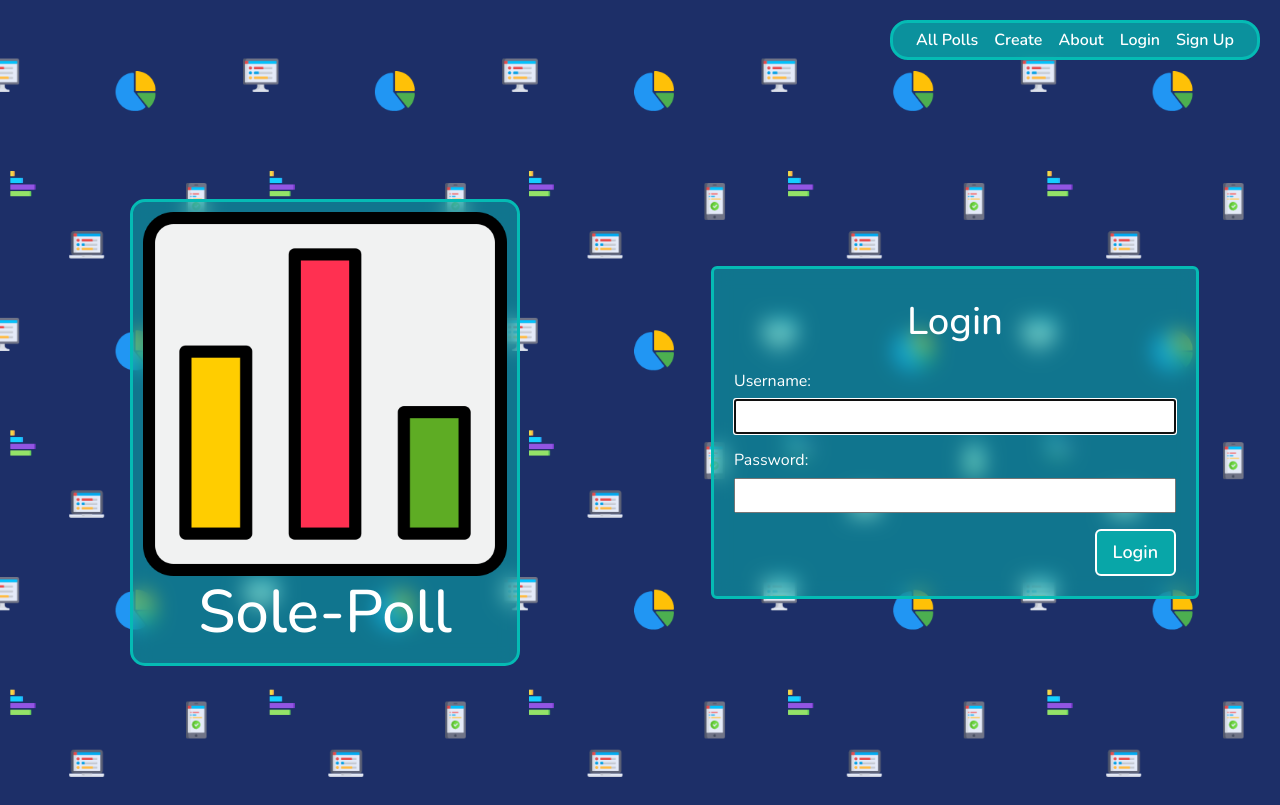
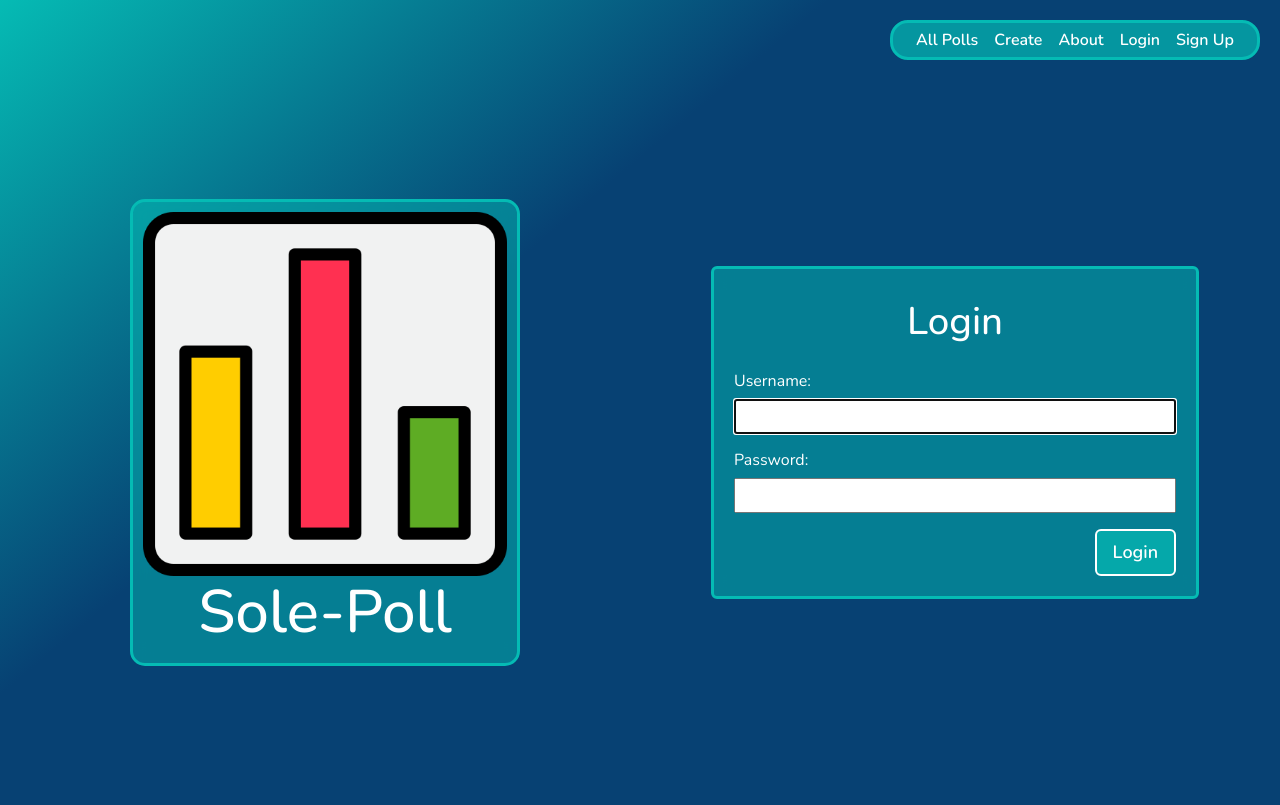
Before and after one commit to egger0a6/sole-pole, a Django app: page / in a window 1280 px wide. Run offline with Django 4.2, Linux system fonts and the light colour scheme.

Commit message:
change background styling

```diff
--- a/main_app/static/css/base.css
+++ b/main_app/static/css/base.css
@@ -43,7 +43,7 @@ body {
   --font-l: 1.8rem;
   --font-reg: 1.6rem;
   --card-border-radius: 6px;
-  background: url("/static/images/bg_image.png") no-repeat center center fixed;
+  background: linear-gradient(320deg, rgba(7,65,115,1) 63%, rgba(5,187,180,1) 100%);
   -webkit-background-size: cover;
   -moz-background-size: cover;
   -o-background-size: cover;
```
